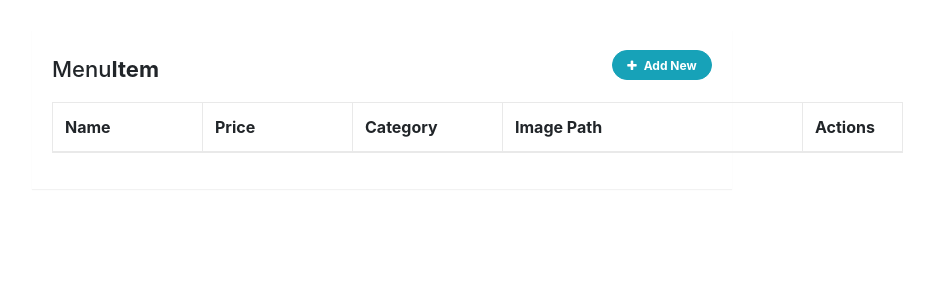
After one commit to hanane-HUB/Cafe_Project, a Flask app: page /MenuItem in a window 1280 px wide. The commit adds this page. Shown: the top 300 px of the page, without its empty margins (258-1192 px from the left). Run offline with Flask 3, Linux system fonts and the light colour scheme; lists and menus that the app fills with data are empty; some libraries are stand-ins or nearby versions.

Commit message:
add receipt & menuitem option

```diff
--- a/app.py
+++ b/app.py
@@ -1,8 +1,10 @@
 from flask import Flask, render_template, url_for, request, redirect
 from core.db_manager import session
 from models.menu_items import MenuItems
+from receipt.utils import add_receipt, get_receipt, total_amount
+from table.utils import assign_table
 from user.utils import check_login, add_user, check_username
-from menu_items.utils import get_menuitems
+from menu_items.utils import get_menuitems, get_item, add_item
 from order.utils import get_order_list,change_status, add_order
 
 app = Flask(__name__)
@@ -45,13 +47,14 @@ def sign_up():
 def login_page():
     return render_template('login.html')
 
-
+username = ''
 @app.route('/login', methods=['GET', 'POST'])
 def login():
     error = None
     if request.method == 'POST':
         if request.form['username'] != 'admin' or request.form['password'] != 'admin':
             if check_login(request.form['username'], request.form['password']):
+                username = request.form['username']
                 foods = list(get_menuitems('food'))
                 drinks = list(get_menuitems('drink'))
                 return render_template('index.html', autorize=True, foods=foods, drinks=drinks)
@@ -85,7 +88,6 @@ def get_status_order():
 @app.route('/home', methods=['POST'])
 def add_new_order():
     item_id = request.form["item_id"]
-    print(item_id)
     item_id = int(item_id)
     item = session.query(MenuItems).filter(MenuItems.id == item_id)
     item_id2 = 0
@@ -96,6 +98,32 @@ def add_new_order():
     drinks = list(get_menuitems('drink'))
     return render_template('index.html', autorize=True, foods=foods, drinks=drinks)
 
+@app.route('/MenuItem', methods=['GET','POST'])
+def edit_menu_item():
+    items = list(get_item())
+    return render_template('menu_item.html', items=items)
+
+
+@app.route('/create_item', methods=['GET','POST'])
+def create_item():
+    pass
+
+
+@app.route('/create_receipt/<string:id>', methods=['GET', 'POST'])
+def create_receipt(id):
+    if assign_table():
+        add_receipt(id=id, user_id=id, table_id=assign_table(), total_price=0, pay=False)
+    else:
+        pass
+
+
+@app.route('/show_receipt/<string:id>', methods=['GET', 'POST'])
+def show_receipt(id):
+    receipts = get_receipt(id)
+    total = total_amount(id)
+    return render_template('receipt.html', receipts=receipts, total=total)
+
+
 
 if __name__ == '__main__':
     app.run(debug=True)
--- a/menu_items/utils.py
+++ b/menu_items/utils.py
@@ -1,5 +1,6 @@
 from core.db_manager import session
 from models.menu_items import MenuItems
+from models.receipts import Receipt
 
 
 def get_menuitems(cat):
@@ -12,3 +13,13 @@ def get_menuitems(cat):
                 'price':q.price,
                 'imgpath':q.imgpath
             }
+
+
+def get_item():
+    return session.query(MenuItems).all()
+
+
+def add_item(name, price, cat, img):
+    item = MenuItems(name=name, price=price, cat=cat, img=img)
+    session.add(item)
+    session.commit()
--- /dev/null
+++ b/static/js/item.js
@@ -0,0 +1,52 @@
+$(document).ready(function(){
+	$('[data-toggle="tooltip"]').tooltip();
+	var actions = $("table td:last-child").html();
+	// Append table with add row form on add new button click
+    $(".add-new").click(function(){
+		$(this).attr("disabled", "disabled");
+		var index = $("table tbody tr:last-child").index();
+        var row = '<tr>' +
+            '<td><input type="text" class="form-control" name="name" id="name"></td>' +
+            '<td><input type="text" class="form-control" name="price" id="price"></td>' +
+            '<td><input type="text" class="form-control" name="category" id="category"></td>' +
+			'<td>' + actions + '</td>' +
+        '</tr>';
+    	$("table").append(row);
+		$("table tbody tr").eq(index + 1).find(".add, .edit").toggle();
+        $('[data-toggle="tooltip"]').tooltip();
+    });
+	// Add row on add button click
+	$(document).on("click", ".add", function(){
+		var empty = false;
+		var input = $(this).parents("tr").find('input[type="text"]');
+        input.each(function(){
+			if(!$(this).val()){
+				$(this).addClass("error");
+				empty = true;
+			} else{
+                $(this).removeClass("error");
+            }
+		});
+		$(this).parents("tr").find(".error").first().focus();
+		if(!empty){
+			input.each(function(){
+				$(this).parent("td").html($(this).val());
+			});
+			$(this).parents("tr").find(".add, .edit").toggle();
+			$(".add-new").removeAttr("disabled");
+		}
+    });
+	// Edit row on edit button click
+	$(document).on("click", ".edit", function(){
+        $(this).parents("tr").find("td:not(:last-child)").each(function(){
+			$(this).html('<input type="text" class="form-control" value="' + $(this).text() + '">');
+		});
+		$(this).parents("tr").find(".add, .edit").toggle();
+		$(".add-new").attr("disabled", "disabled");
+    });
+	// Delete row on delete button click
+	$(document).on("click", ".delete", function(){
+        $(this).parents("tr").remove();
+		$(".add-new").removeAttr("disabled");
+    });
+});
--- /dev/null
+++ b/static/menu_item.css
@@ -0,0 +1,83 @@
+body {
+    color: #404E67;
+    background: #F5F7FA;
+    font-family: 'Open Sans', sans-serif;
+}
+.table-wrapper {
+    width: 700px;
+    margin: 30px auto;
+    background: #fff;
+    padding: 20px;
+    box-shadow: 0 1px 1px rgba(0,0,0,.05);
+}
+.table-title {
+    padding-bottom: 10px;
+    margin: 0 0 10px;
+}
+.table-title h2 {
+    margin: 6px 0 0;
+    font-size: 22px;
+}
+.table-title .add-new {
+    float: right;
+    height: 30px;
+    font-weight: bold;
+    font-size: 12px;
+    text-shadow: none;
+    min-width: 100px;
+    border-radius: 50px;
+    line-height: 13px;
+}
+.table-title .add-new i {
+    margin-right: 4px;
+}
+table.table {
+    table-layout: fixed;
+}
+table.table tr th, table.table tr td {
+    border-color: #e9e9e9;
+}
+table.table th i {
+    font-size: 13px;
+    margin: 0 5px;
+    cursor: pointer;
+}
+table.table th:last-child {
+    width: 100px;
+}
+table.table td a {
+    cursor: pointer;
+    display: inline-block;
+    margin: 0 5px;
+    min-width: 24px;
+}
+table.table td a.add {
+    color: #27C46B;
+}
+table.table td a.edit {
+    color: #FFC107;
+}
+table.table td a.delete {
+    color: #E34724;
+}
+table.table td i {
+    font-size: 19px;
+}
+table.table td a.add i {
+    font-size: 24px;
+    margin-right: -1px;
+    position: relative;
+    top: 3px;
+}
+table.table .form-control {
+    height: 32px;
+    line-height: 32px;
+    box-shadow: none;
+    border-radius: 2px;
+}
+table.table .form-control.error {
+    border-color: #f50000;
+}
+table.table td .add {
+    display: none;
+}
--- a/templates/index.html
+++ b/templates/index.html
@@ -45,6 +45,8 @@
                         {% if autorize %}
                             {% if autorize == 'admin' %}
                                 <li><a href="{{ url_for('orders') }}">Orders</a></li>
+                                <li><a href="{{ url_for('edit_menu_item') }}">Menu Item</a></li>
+{#                                <li><a href="{{ url_for('edit_menu_item') }}">Tables</a></li>#}
                                 <li><a href="{{ url_for('home') }}">Log out</a></li>
                             {% else %}
 {#                            <li><a href="{{ url_for('orders') }}">show receipt</a></li>#}
--- /dev/null
+++ b/templates/menu_item.html
@@ -0,0 +1,59 @@
+<!DOCTYPE html>
+<html lang="en">
+<head>
+    <meta charset="utf-8">
+    <meta name="viewport" content="width=device-width, initial-scale=1, shrink-to-fit=no">
+    <title>menu item</title>
+    <link href="{{ url_for('static', filename='menu_item.css')}}" rel="stylesheet">
+    <link rel="stylesheet" href="https://fonts.googleapis.com/css?family=Roboto|Varela+Round|Open+Sans">
+    <link rel="stylesheet" href="https://stackpath.bootstrapcdn.com/bootstrap/4.5.0/css/bootstrap.min.css">
+    <link rel="stylesheet" href="https://fonts.googleapis.com/icon?family=Material+Icons">
+    <link rel="stylesheet" href="https://maxcdn.bootstrapcdn.com/font-awesome/4.7.0/css/font-awesome.min.css">
+    <script src="https://code.jquery.com/jquery-3.5.1.min.js"></script>
+    <script src="https://cdn.jsdelivr.net/npm/popper.js@1.16.0/dist/umd/popper.min.js"></script>
+    <script src="https://stackpath.bootstrapcdn.com/bootstrap/4.5.0/js/bootstrap.min.js"></script>
+    <script src="static/js/item.js"></script>
+</head>
+<body>
+<div class="container-lg">
+    <div class="table-responsive">
+        <div class="table-wrapper">
+            <div class="table-title">
+                <div class="row">
+                    <div class="col-sm-8"><h2>Menu<b>Item</b></h2></div>
+                    <div class="col-sm-4">
+                        <button type="button" class="btn btn-info add-new"><i class="fa fa-plus"></i> Add New</button>
+                    </div>
+                </div>
+            </div>
+            <table class="table table-bordered">
+                <thead>
+                    <tr>
+                        <th style="width: 150px">Name</th>
+                        <th style="width: 150px">Price</th>
+                        <th style="width: 150px">Category</th>
+                        <th style="width: 300px">Image Path</th>
+                        <th>Actions</th>
+                    </tr>
+                </thead>
+                <tbody>
+                    {% for item in items %}
+                        <tr>
+                            <td>{{ item.name }}</td>
+                            <td>{{ item.price }}</td>
+                            <td>{{ item.category }}</td>
+                            <td>{{ item.imgpath }}</td>
+                            <td>
+                                <a class="add" title="Add" data-toggle="tooltip"><i class="material-icons">&#xE03B;</i></a>
+                                <a class="edit" title="Edit" data-toggle="tooltip"><i class="material-icons">&#xE254;</i></a>
+                                <a class="delete" title="Delete" data-toggle="tooltip"><i class="material-icons">&#xE872;</i></a>
+                            </td>
+                        </tr>
+                    {% endfor %}
+                </tbody>
+            </table>
+        </div>
+    </div>
+</div>
+</body>
+</html>
```
Also changed, not shown: receipt/utils.py (added, +28 -0 lines), static/receipt.css (added, +116 -0 lines), table/utils.py (added, +8 -0 lines), templates/receipt.html (added, +72 -0 lines).
